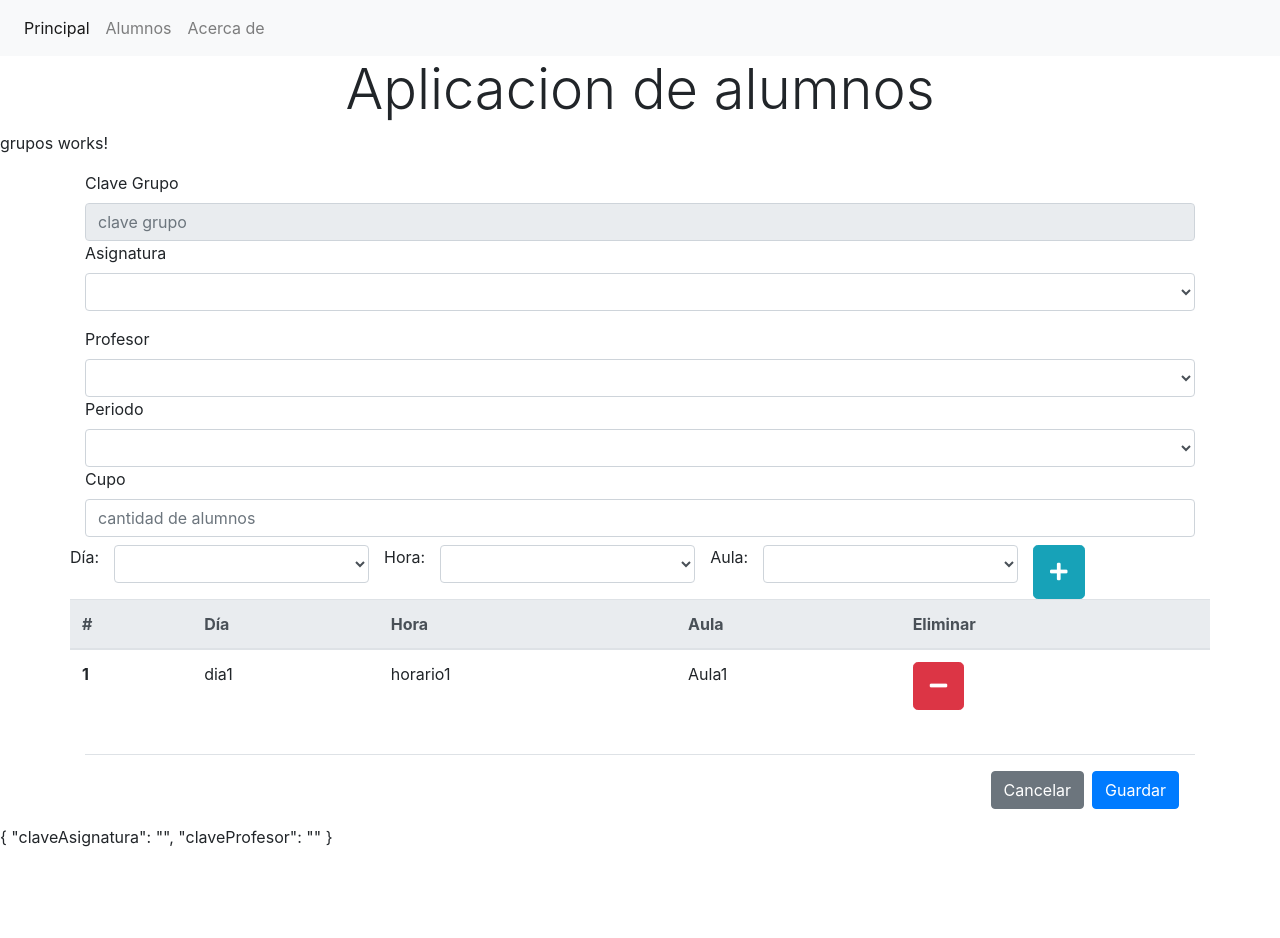
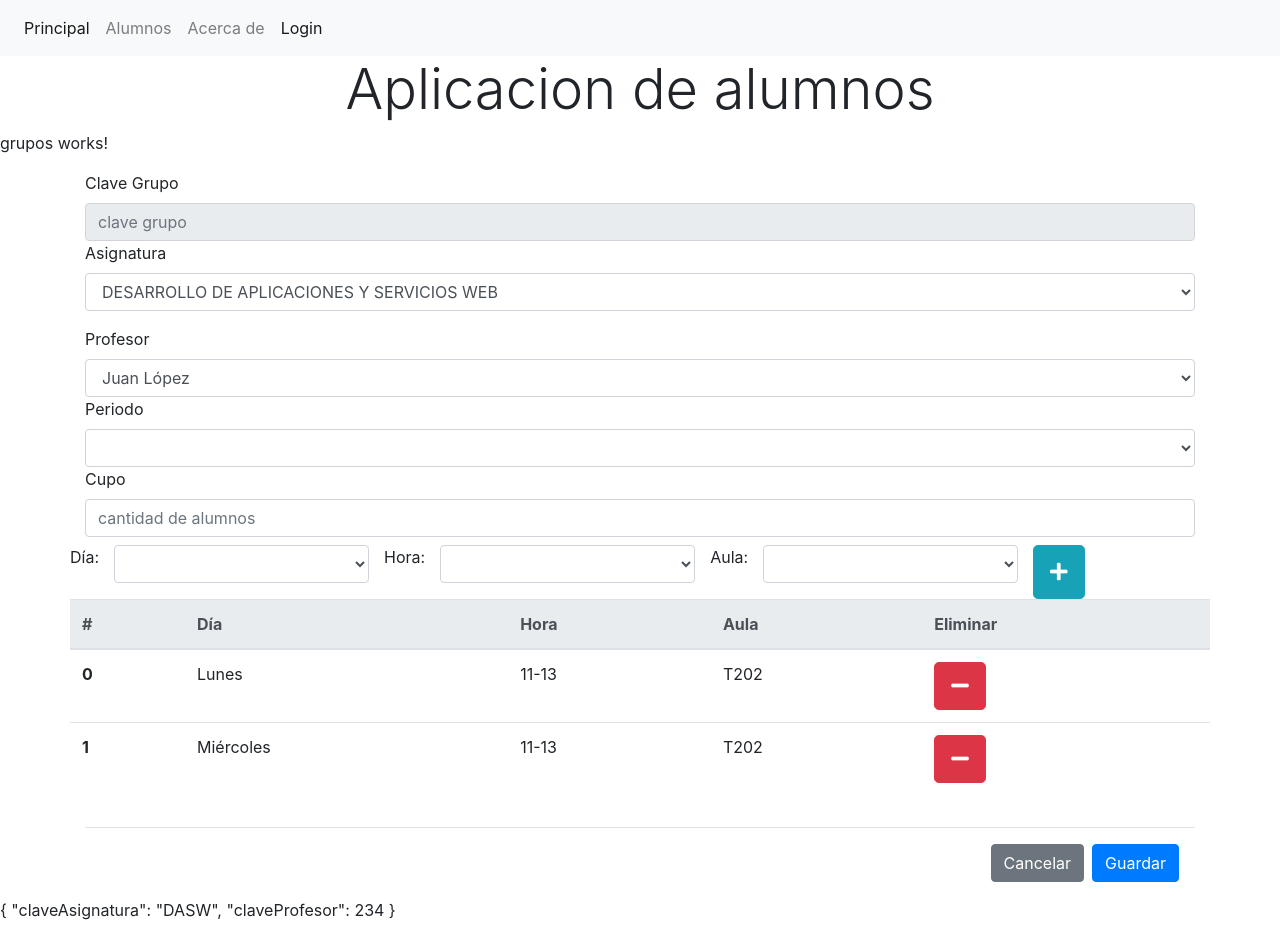
Before and after one commit to M1NDX/alumnos_g1, an Angular app: page /grupos/new in a window 1280 px wide. Before the commit the page ends 865 px from the top, so only its background shows below. Built offline with nearby package versions, Linux system fonts and the light colour scheme.

Commit message:
autenticación

```diff
--- a/src/app/alumnos-main/alumnos.service.ts
+++ b/src/app/alumnos-main/alumnos.service.ts
@@ -28,7 +28,7 @@ export class AlumnosService {
   addAlumno(alumno: Alumno): boolean {
     alumno.id = this.lastId++;
 
-    const al = this.alumnos.find(al=> al.nombre.toUpperCase() === alumno.nombre.toUpperCase());
+    const al = this.alumnos.find((al)=> al.nombre.toUpperCase() === alumno.nombre.toUpperCase());
     if (al) { //existe alumno
       this.lastId--;
       return false;
--- a/src/app/app.module.ts
+++ b/src/app/app.module.ts
@@ -32,10 +32,11 @@ import { GrupoEditComponent } from './grupos/grupo-edit/grupo-edit.component';
     GrupoEditComponent
   ],
   imports: [
+    ReactiveFormsModule,
     BrowserModule,
     AppRoutingModule,
-    FormsModule,
-    ReactiveFormsModule
+    FormsModule
+
 
   ],
   providers: [],
--- /dev/null
+++ b/src/app/auth-guard.service.ts
@@ -0,0 +1,29 @@
+import { Injectable } from '@angular/core';
+import { CanActivate, ActivatedRouteSnapshot, RouterStateSnapshot, Router } from '@angular/router';
+import { Observable } from 'rxjs';
+import { AuthService } from './auth.service';
+
+
+@Injectable({
+  providedIn: 'root'
+})
+
+
+
+
+export class AuthGuardService implements CanActivate{
+
+  constructor(private authService: AuthService, private router:Router) { }
+
+  canActivate(route: ActivatedRouteSnapshot,
+              state: RouterStateSnapshot): boolean |  Observable<boolean>  {
+        if(this.authService.isAuthenticated()){
+          return true;
+        }
+
+        this.router.navigate(['/home']);
+        return false;
+  }
+
+
+}
--- /dev/null
+++ b/src/app/auth.service.ts
@@ -0,0 +1,24 @@
+import { Injectable } from '@angular/core';
+import { tokenKey } from '@angular/core/src/view';
+
+@Injectable({
+  providedIn: 'root'
+})
+export class AuthService {
+  private token = '';
+
+  constructor() { }
+
+  isAuthenticated(){
+    return this.token.length > 0;
+  }
+
+  login(){
+    this.token ='activo';
+  }
+
+  logout(){
+    this.token = '';
+  }
+
+}
--- a/src/app/grupos/grupo-edit/grupo-edit.component.html
+++ b/src/app/grupos/grupo-edit/grupo-edit.component.html
@@ -16,10 +16,10 @@
           </div>
 
               <label for="">Profesor</label>
-              <select  class="form-control"  >
-                <!-- <option *ngFor="let opcion of profesores; let i = index"  >
+              <select  class="form-control" formControlName="claveProfesor"  >
+                <option *ngFor="let opcion of profesores; let i = index" [value]="opcion.id"  >
                     {{ opcion.nombre }}
-                </option> -->
+                </option>
               </select>
 
               <label for="">Periodo</label>
@@ -76,11 +76,11 @@
                     </tr>
                   </thead>
                   <tbody>
-                    <tr>
-                      <th scope="row">1</th>
-                      <td>dia1</td>
-                      <td>horario1</td>
-                      <td>Aula1</td>
+                    <tr *ngFor="let item of tabla; let i = index" >
+                      <th scope="row">{{i}}</th>
+                      <td>{{item.dia}}</td>
+                      <td>{{item.hora}}</td>
+                      <td>{{item.aula}}</td>
                       <td><button type="button" class="btn btn-danger btn-circle btn-lg"> <i class="fas fa-minus"></i>
                       </button></td>
                     </tr>
--- a/src/app/grupos/grupo-edit/grupo-edit.component.ts
+++ b/src/app/grupos/grupo-edit/grupo-edit.component.ts
@@ -1,6 +1,6 @@
 import { Component, OnInit } from '@angular/core';
 import { GruposService } from '../grupos.service';
-import { FormGroup, FormControl } from '@angular/forms';
+import { FormGroup, FormControl, Validators } from '@angular/forms';
 
 @Component({
   selector: 'app-grupo-edit',
@@ -15,6 +15,11 @@ export class GrupoEditComponent implements OnInit {
   horarios = [];
   aulas = [];
 
+  tabla = [
+    {dia:'Lunes', hora:'11-13', aula:'T202'},
+    {dia:'Miércoles', hora:'11-13', aula:'T202'},
+];
+
   formulario: FormGroup;
 
   constructor(private gruposService: GruposService) { }
@@ -25,11 +30,17 @@ export class GrupoEditComponent implements OnInit {
      console.log(this.gruposService.asignaturas);
      console.log(this.asignaturas);
 
+
     this.formulario = new FormGroup({
-      claveAsignatura : new FormControl(''),
-      claveProfesor : new FormControl(''),
+      claveAsignatura : new FormControl(this.asignaturas[0].clave, [Validators.required]),
+      claveProfesor : new FormControl(this.profesores[0].id),
     });
 
   }
 
+  submit() {
+    console.log(this.formulario.value());
+
+  }
+
 }
--- a/src/app/header/header.component.html
+++ b/src/app/header/header.component.html
@@ -9,5 +9,8 @@
     <li class="nav-item" routerLinkActive="active">
       <a class="nav-link" href="#" routerLink="/about" disabled> Acerca de</a>
     </li>
+    <li class="nav-item" routerLinkActive="active">
+      <a class="nav-link" href="#" routerLink="" (click)="log()" > {{login?'Logout':'Login'}}</a>
+    </li>
   </ul>
 </nav>
--- a/src/app/header/header.component.ts
+++ b/src/app/header/header.component.ts
@@ -1,4 +1,5 @@
 import { Component, OnInit } from '@angular/core';
+import { AuthService } from '../auth.service';
 
 @Component({
   selector: 'app-header',
@@ -6,10 +7,22 @@ import { Component, OnInit } from '@angular/core';
   styleUrls: ['./header.component.css']
 })
 export class HeaderComponent implements OnInit {
+  login = false;
 
-  constructor() { }
+  constructor(private authService: AuthService) { }
 
   ngOnInit() {
   }
 
+  log() {
+    if(this.login) {
+      this.authService.logout();
+      this.login = this.authService.isAuthenticated();
+    }else {
+      this.authService.login();
+      this.login = this.authService.isAuthenticated();
+    }
+  }
+
+
 }
```
Also changed, not shown: src/app/app-routing.module.ts (+5 -4 lines), src/app/grupos/Grupo.ts (line endings or trailing spaces), src/app/grupos/Horario.ts (line endings or trailing spaces).
